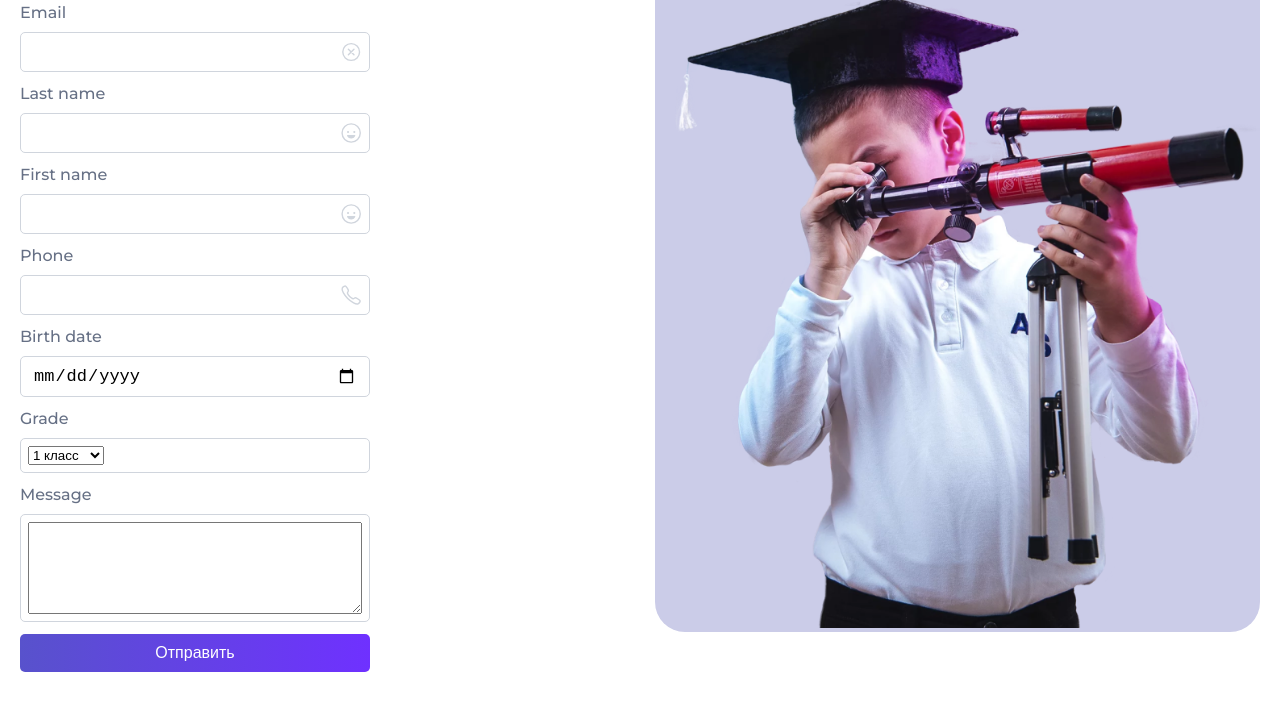
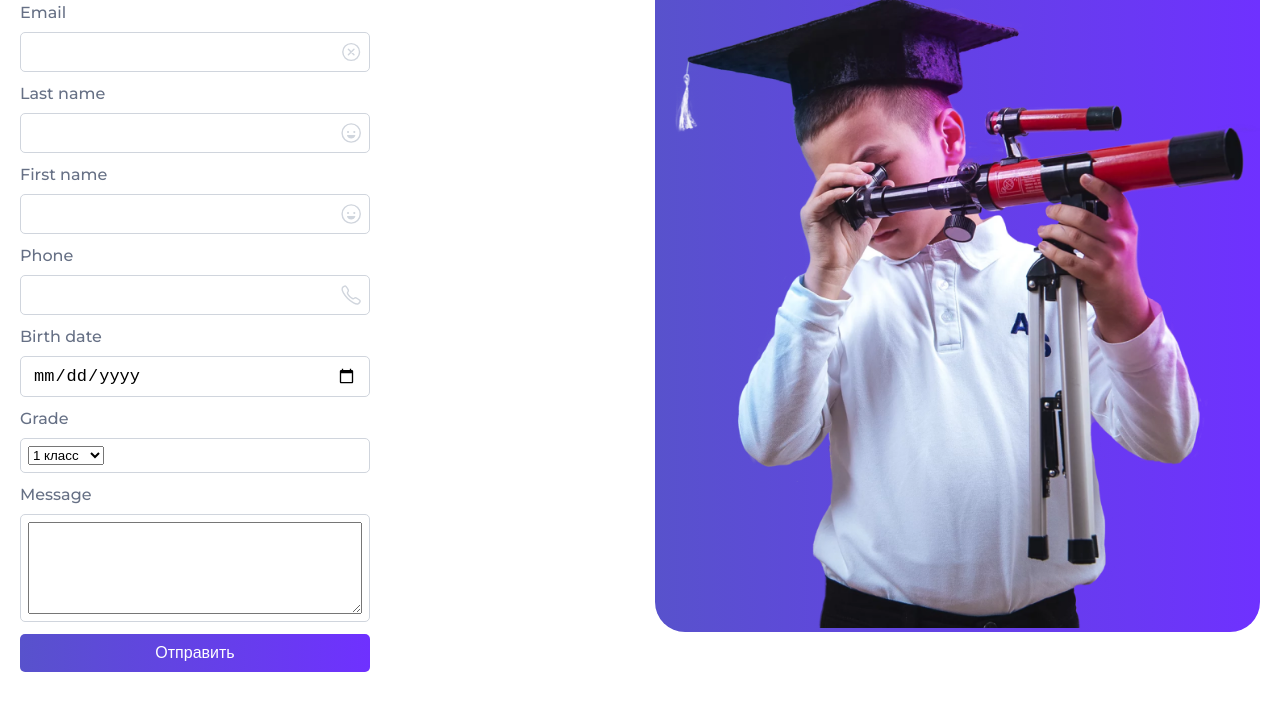
Before and after one commit to 64envy64/registrstudent, a plain HTML site: page index.html in a window 1280 px wide. Shown: the part 270-988 px from the top of the page. Drawn offline with nearby package versions, Linux system fonts and the light colour scheme.

Commit message:
Update style.css

```diff
--- a/style.css
+++ b/style.css
@@ -228,7 +228,7 @@ body {
 }
 
 .img-container {
-  background: var(--secondary);
+  background: var(--primary);
   border-radius: 3rem;
   margin-top: 10rem;
 }
```
